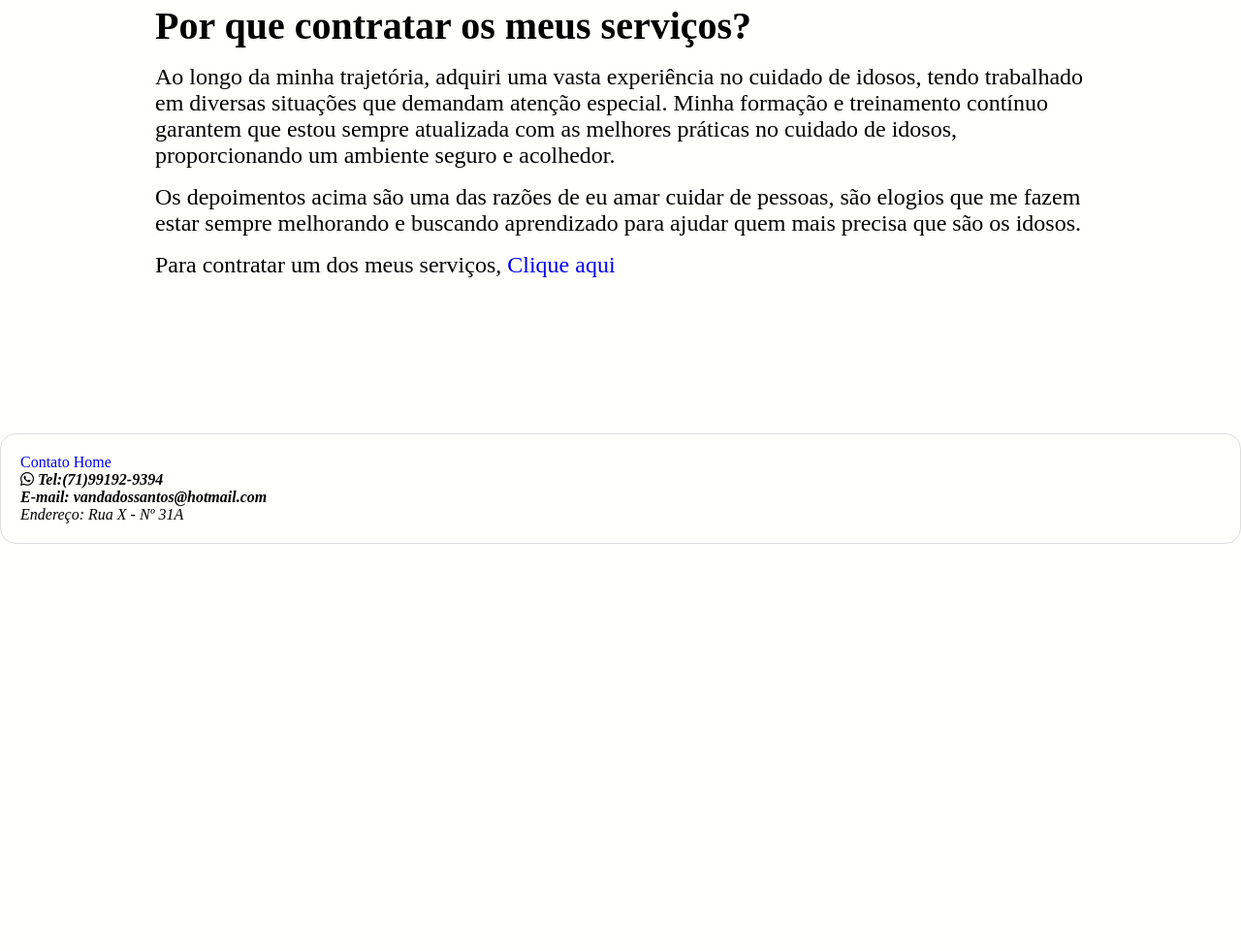
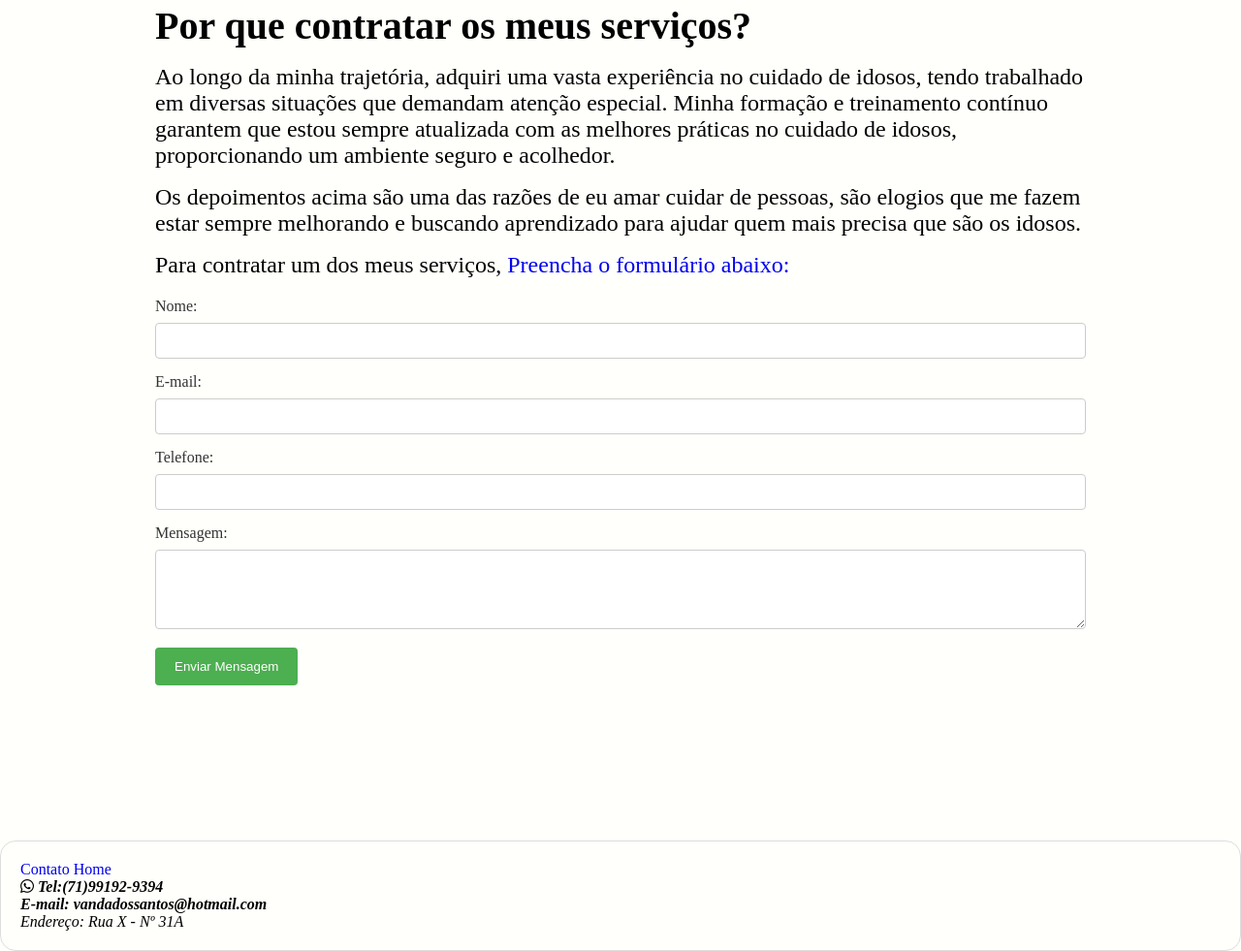
Before and after one commit to Csouzaf/projeto-web-standards, a plain HTML site: page index.html in a window 1280 px wide. Shown: the part 2404-3385 px from the top of the page at 97% size. Before the commit the page ends 2965 px from the top, so only its background shows below. Drawn offline with Linux system fonts and the light colour scheme.

Commit message:
Form added

```diff
--- a/index.html
+++ b/index.html
@@ -4,13 +4,13 @@
     <meta charset="UTF-8">
     <meta http-equiv="X-UA-Compatible" content="IE=edge">
     <meta name="viewport" content="width=device-width, initial-scale=1.0">
-    <meta name="keywords" content="Banho de lua, banho de hidratação, banho de argila">
-    <meta name="description" content="Página web destinada a estética de pele">
+    <meta name="keywords" content="Cuidadora de idosos, cuidador de idosos">
+    <meta name="description" content="Página web destinada captação de clientes do serviço de cuidadora">
     <meta name="author" content="Caique Souza Fonseca">
     <link rel="stylesheet" href="style.css" type="text/css">
     <link rel="shortcut icon" href="favicon.ico" type="image/x-icon">
     <script src="https://kit.fontawesome.com/ff433733b2.js" crossorigin="anonymous"></script>
-    <title>Vanda -Beleza, banho e estética</title>
+    <title>Vanda - Cuidadora de Idosos</title>
 </head>
 <body>
 
@@ -50,7 +50,7 @@
                     </li>
                     <li>
                         <a href="">
-                            <span><i class="fa-brands fa-instagram-square"></i></span>
+                            <span><i class="fa-brands fa-instagram-square "></i></span>
                         </a>
                     </li>
 
@@ -133,10 +133,26 @@
 
                 <p class="text">
                     Para contratar um dos meus serviços,
-                    <a href="#contrate">Clique aqui</a>
+                    <a href="#form">Preencha o formulário abaixo:</a>
                 </p>
 
             </section>
+
+            <form action="/postform/enviado.html" method="post" id="form">
+                <label for="name">Nome:</label>
+                <input type="text" id="name" name="name" required>
+
+                <label for="email">E-mail:</label>
+                <input type="email" id="email" name="email" required>
+
+                <label for="telefone">Telefone:</label>
+                <input type="tel" id="telefone" name="telefone" required>
+
+                <label for="message">Mensagem:</label>
+                <textarea id="message" name="message" rows="4" required></textarea>
+
+                <button type="submit">Enviar Mensagem</button>
+            </form>
     </div>
 
     <div class="rodape">
--- a/style.css
+++ b/style.css
@@ -150,13 +150,40 @@ h3{
     margin-bottom: 1rem;
 }
 
+form {
+    margin-top: 20px;
+  }
+
+  label {
+    display: block;
+    margin-bottom: 8px;
+    color: #333;
+  }
+
+  input, textarea {
+    width: 100%;
+    padding: 10px;
+    margin-bottom: 15px;
+    border: 1px solid #ccc;
+    border-radius: 4px;
+    box-sizing: border-box;
+  }
+
+  button {
+    background-color: #4caf50;
+    color: white;
+    padding: 12px 20px;
+    border: none;
+    border-radius: 4px;
+    cursor: pointer;
+  }
+
+  button:hover {
+    background-color: #45a049;
+  }
 
 .rodape{
 
-    /* position: relative;
-    height: 110px;
-    width: 100vw;
-    background-color: #848484; */
     margin-bottom: 20px;
     padding: 20px;
     border: 1px solid #ddd;
```
Also changed, not shown: postform/enviado.html (added, +11 -0 lines).
